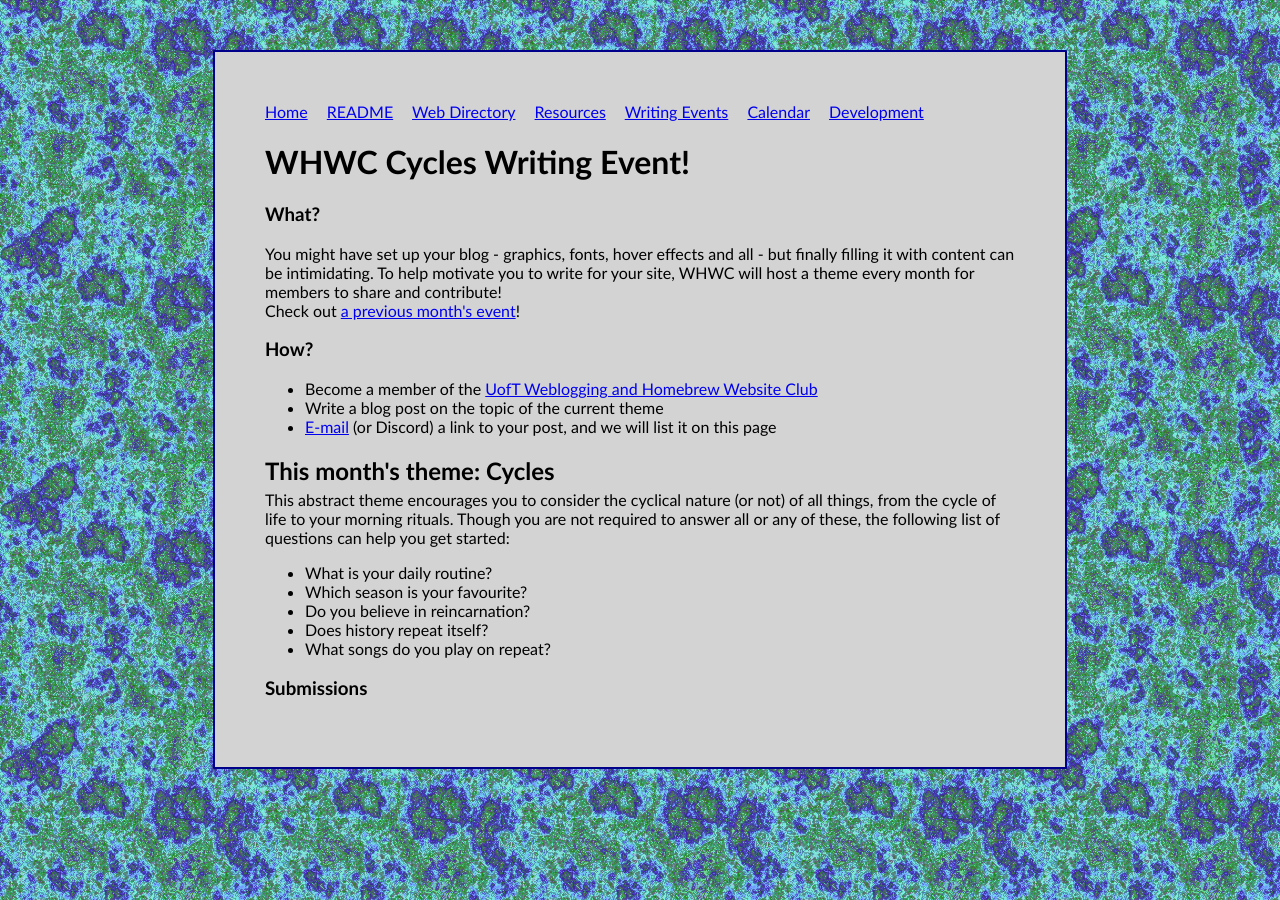
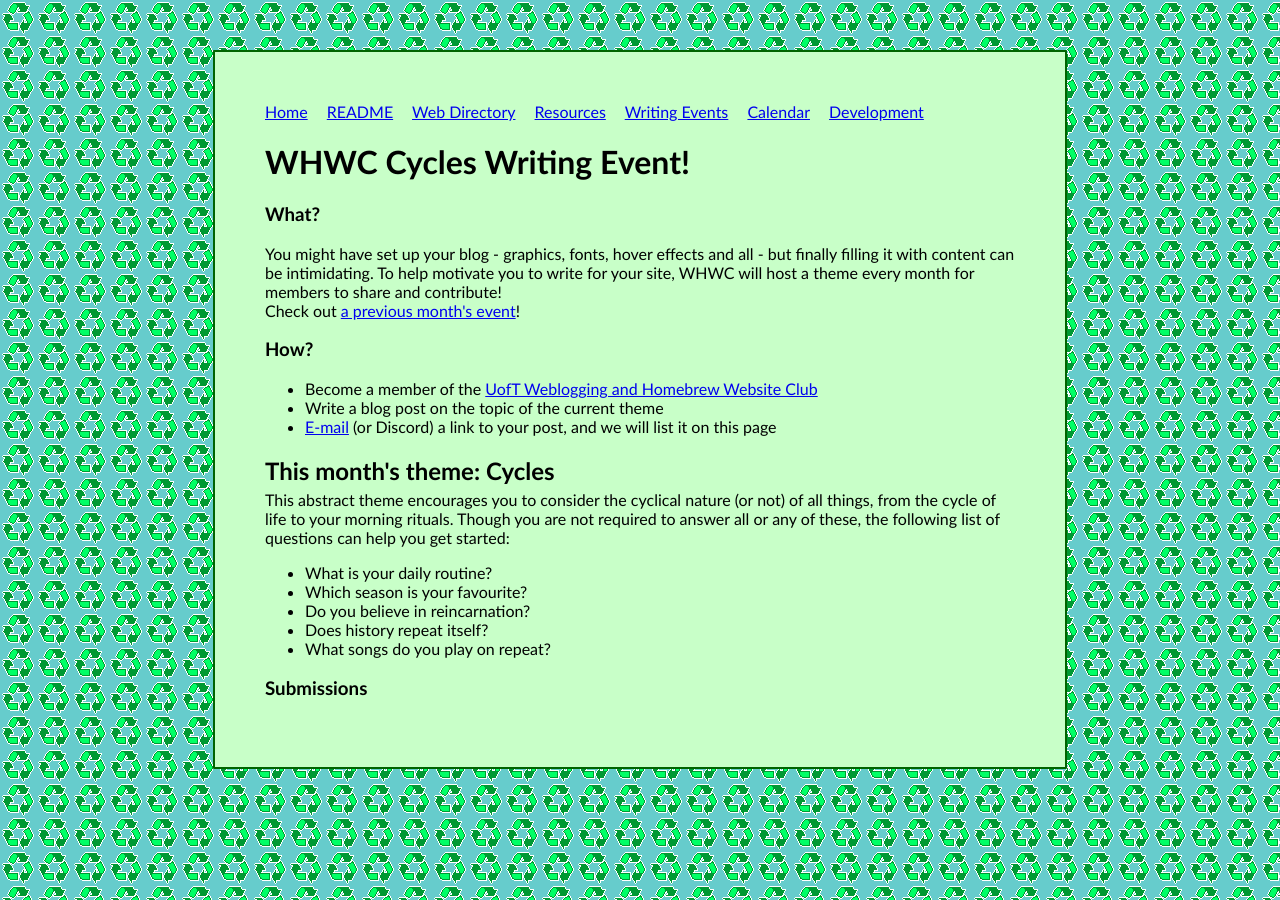
Before and after one commit to uoftwebloggingclub/uoftwebloggingclub.neocities.org, a Jekyll site: the page built from _events/may2025.md, in a window 1280 px wide. Built offline with Jekyll 4.4.1, drawn with Linux system fonts in a browser that asks for light colours.

Commit message:
Style may2025

```diff
--- a/_events/may2025.md
+++ b/_events/may2025.md
@@ -4,6 +4,16 @@
 end_timestamp: 1748798706
 theme: cycles
 ---
+<style>
+    html {
+        background-image: url("/assets/img/event/may2025/recycle.gif");
+    }
+
+    body {
+        border-color: darkgreen;
+        background-color: rgb(200, 255, 200);
+    }
+</style>
 
 This abstract theme encourages you to consider the cyclical nature (or not) of all things, from the cycle of life to your morning rituals. Though you are not required to answer all or any of these, the following list of questions can help you get started:
 
```
Also changed, not shown: assets/img/event/may2025/recycle.gif (added).
